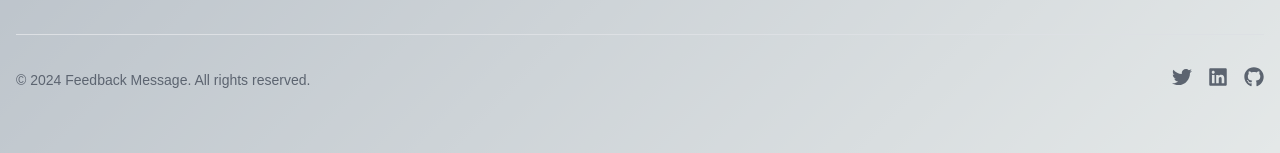
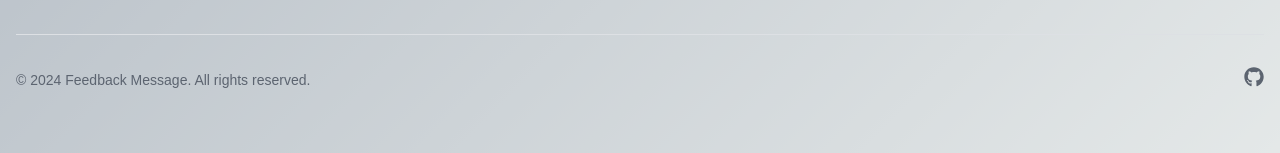
Before and after one commit to Unknownmaster0/feedback-flow, a Next.js app: page / in a window 1280 px wide. Shown: the part 3548-3701 px from the top of the page. Built offline with nearby package versions, Linux system fonts and the light colour scheme; no server answers; the database is empty.

Commit message:
feat: update Dockerfile and docker-compose for improved build process; rename app in README.md for consistency

```diff
--- a/docker-compose.yml
+++ b/docker-compose.yml
@@ -7,8 +7,7 @@ services:
       context: .
       dockerfile: Dockerfile
     volumes:
-      - .:./nextapp
-      - /app/node_modules
+      - ./src:/nextapp/src
 
 volumes:
   app:
--- a/src/app/page.tsx
+++ b/src/app/page.tsx
@@ -543,20 +543,6 @@ export default function Home() {
             </p>
             <div className="flex space-x-4 mt-4 md:mt-0">
               <a
-                href={process.env.NEXT_PUBLIC_TWITTER_URI}
-                target="_blank"
-                className="text-muted-foreground hover:text-primary transition-colors"
-              >
-                <FontAwesomeIcon icon={faTwitter} className="h-5 w-5" />
-              </a>
-              <a
-                href={process.env.NEXT_PUBLIC_LINKEDIN_URI}
-                target="_blank"
-                className="text-muted-foreground hover:text-primary transition-colors"
-              >
-                <FontAwesomeIcon icon={faLinkedin} className="h-5 w-5" />
-              </a>
-              <a
                 href={process.env.NEXT_PUBLIC_GITHUB_URI}
                 target="_blank"
                 className="text-muted-foreground hover:text-primary transition-colors"
```
Also changed, not shown: 2 other files (tests, documents, lock files or other folders).
